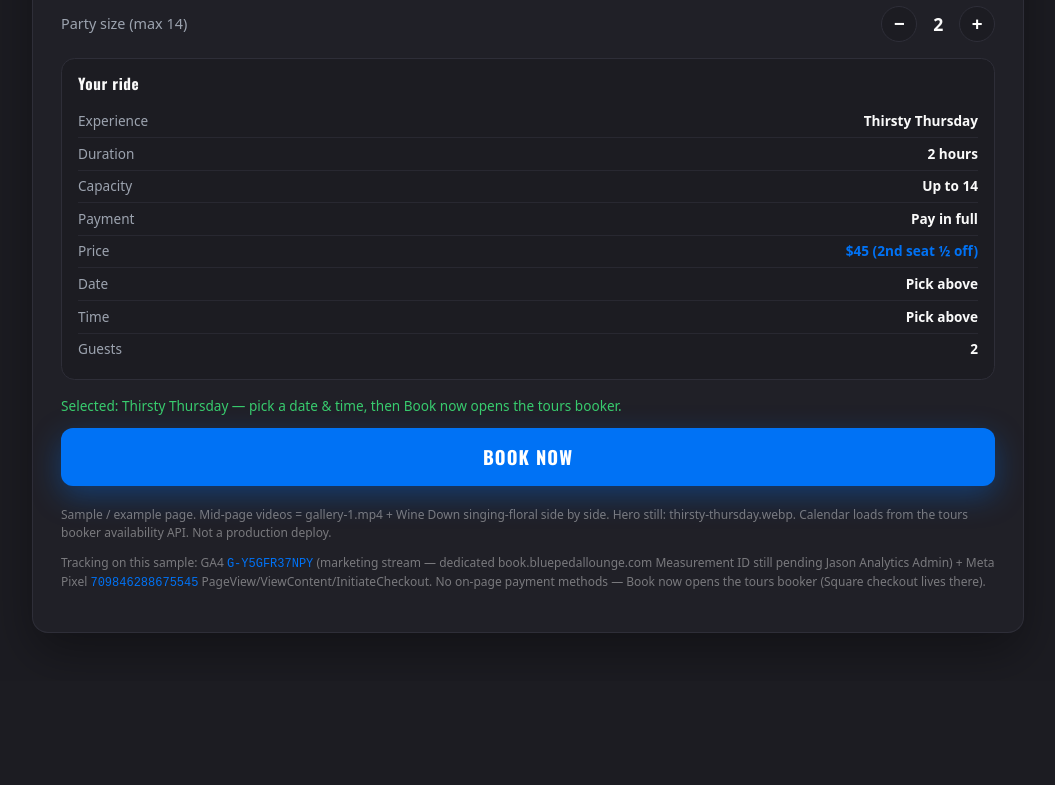
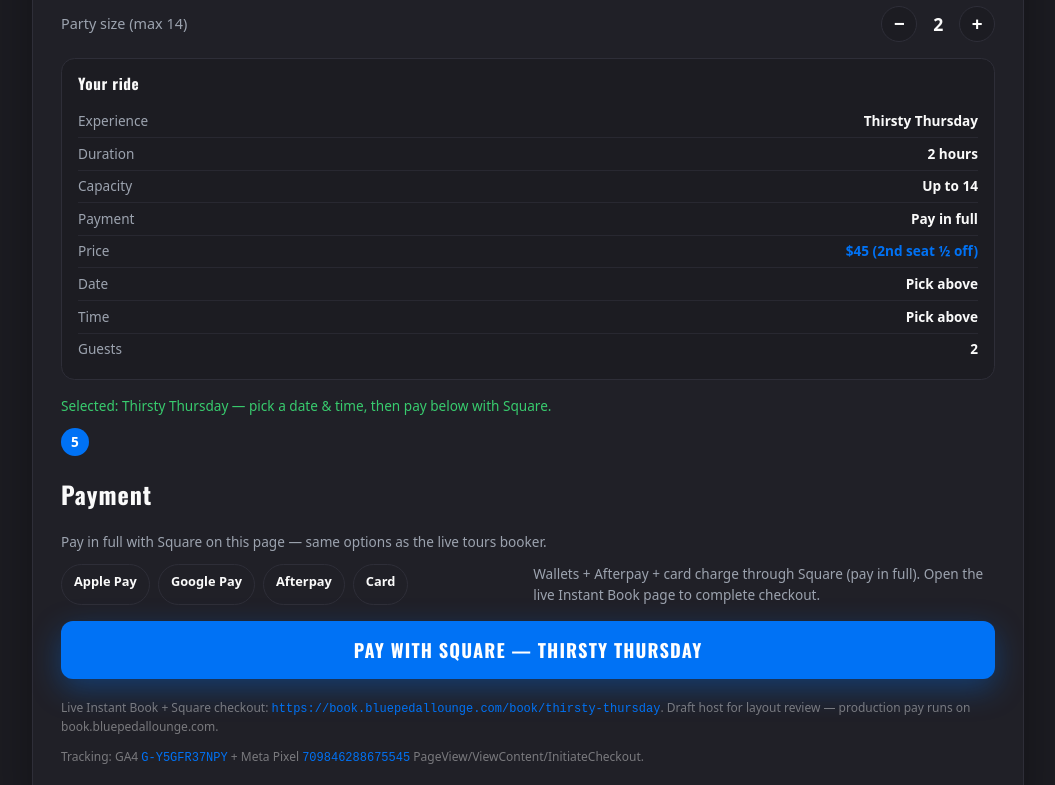
Before and after one commit to jasonval24/bspl-weekday-landing-drafts, a plain HTML site: page thirsty-thursday.html in a window 1280 px wide. Shown: the part 2015-2800 px from the top of the page, without its empty margins (112-1167 px from the left). Before the commit the page ends 2696 px from the top, so only its background shows below. Drawn offline with nearby package versions, Linux system fonts and the light colour scheme; no server answers.

Commit message:
Add Square payment options to Wed/Thu Instant Book drafts
Replace Book-now-only / no-pay copy with pay-in-full methods
(Apple Pay, Google Pay, Afterpay, Card) linking to live Instant Book.

```diff
--- a/thirsty-thursday.html
+++ b/thirsty-thursday.html
@@ -4,7 +4,7 @@
   <meta charset="utf-8" />
   <meta name="viewport" content="width=device-width, initial-scale=1" />
   <title>Thirsty Thursday | Book — Sample (BSPL tours booker)</title>
-  <meta name="robots" content="noindex,nofollow" />
+  <meta name="robots" content="index,follow" />
   <meta name="description" content="Sample landing page matched to the BSPL tours booker. Thirsty Thursday — example only." />
   <link rel="icon" type="image/jpeg" href="https://book.bluepedallounge.com/brand-logo.jpg" />
   <link rel="preconnect" href="https://fonts.googleapis.com" />
@@ -352,7 +352,7 @@
 
 </head>
 <body>
-  <div class="sample-banner">SAMPLE ONLY — tours booker draft · not published · not linked from Meta</div>
+  <div class="sample-banner">DRAFT LAYOUT — payment via Square on live Instant Book (card · Apple Pay · Google Pay · Afterpay)</div>
 
   <header class="site-header">
     <div class="site-header-inner">
@@ -518,18 +518,34 @@
           <div class="row"><span>Time</span><strong class="time-selected-label">Pick above</strong></div>
           <div class="row"><span>Guests</span><strong class="guests-selected-label">2</strong></div>
         </div>
-<p class="selected-ok">Selected: Thirsty Thursday — pick a date &amp; time, then Book now opens the tours booker.</p>
+
+<p class="selected-ok">Selected: Thirsty Thursday — pick a date &amp; time, then pay below with Square.</p>
 
       </section>
 
-      <a class="bspl-btn-primary book-now-btn" href="https://book.bluepedallounge.com/book?experience=thirsty-thursday">Book now</a>
-<p class="fineprint">
-        Sample / example page. Mid-page videos = gallery-1.mp4 + Wine Down singing-floral side by side. Hero still: thirsty-thursday.webp. Calendar loads from the tours booker availability API. Not a production deploy.
+      <section class="step" id="pay-step" aria-label="Payment">
+        <div class="step-head">
+          <span class="step-num">5</span>
+          <h2>Payment</h2>
+        </div>
+        <p class="step-hint">Pay in full with Square on this page — same options as the live tours booker.</p>
+        <div class="pay-methods" style="display:grid;gap:0.65rem;margin:0.75rem 0 1rem">
+          <div style="display:flex;flex-wrap:wrap;gap:0.5rem">
+            <span style="border:1px solid var(--border);border-radius:999px;padding:0.4rem 0.75rem;font-size:0.8rem;font-weight:600">Apple Pay</span>
+            <span style="border:1px solid var(--border);border-radius:999px;padding:0.4rem 0.75rem;font-size:0.8rem;font-weight:600">Google Pay</span>
+            <span style="border:1px solid var(--border);border-radius:999px;padding:0.4rem 0.75rem;font-size:0.8rem;font-weight:600">Afterpay</span>
+            <span style="border:1px solid var(--border);border-radius:999px;padding:0.4rem 0.75rem;font-size:0.8rem;font-weight:600">Card</span>
+          </div>
+          <p style="color:var(--muted);font-size:0.85rem;margin:0">Wallets + Afterpay + card charge through Square (pay in full). Open the live Instant Book page to complete checkout.</p>
+        </div>
+        <a class="bspl-btn-primary book-now-btn" href="https://book.bluepedallounge.com/book/thirsty-thursday">Pay with Square — Thirsty Thursday</a>
+        <p class="fineprint">
+          Live Instant Book + Square checkout: <code>https://book.bluepedallounge.com/book/thirsty-thursday</code>. Draft host for layout review — production pay runs on book.bluepedallounge.com.
+        </p>
+        <p class="fineprint" style="margin-top:0.5rem">
+          Tracking: GA4 <code>G-Y5GFR37NPY</code> + Meta Pixel <code>709846288675545</code> PageView/ViewContent/InitiateCheckout.
+        </p>
 
-      <p class="fineprint" style="margin-top:0.5rem">
-        Tracking on this sample: GA4 <code>G-Y5GFR37NPY</code> (marketing stream — dedicated book.bluepedallounge.com Measurement ID still pending Jason Analytics Admin) + Meta Pixel <code>709846288675545</code> PageView/ViewContent/InitiateCheckout.
-        No on-page payment methods — Book now opens the tours booker (Square checkout lives there).
-      </p>
 
     </div>
   </main>
```
Also changed, not shown: wine-down-wednesday.html (+26 -10 lines).
